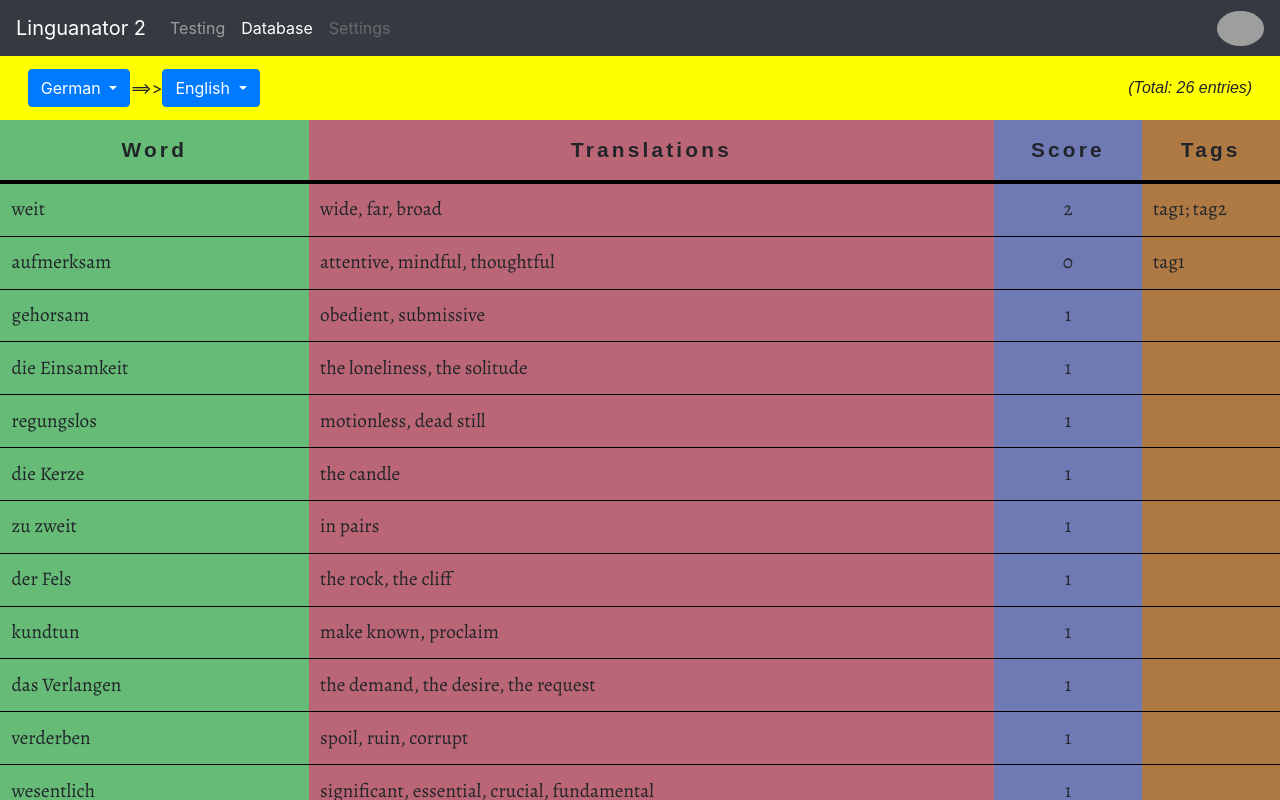
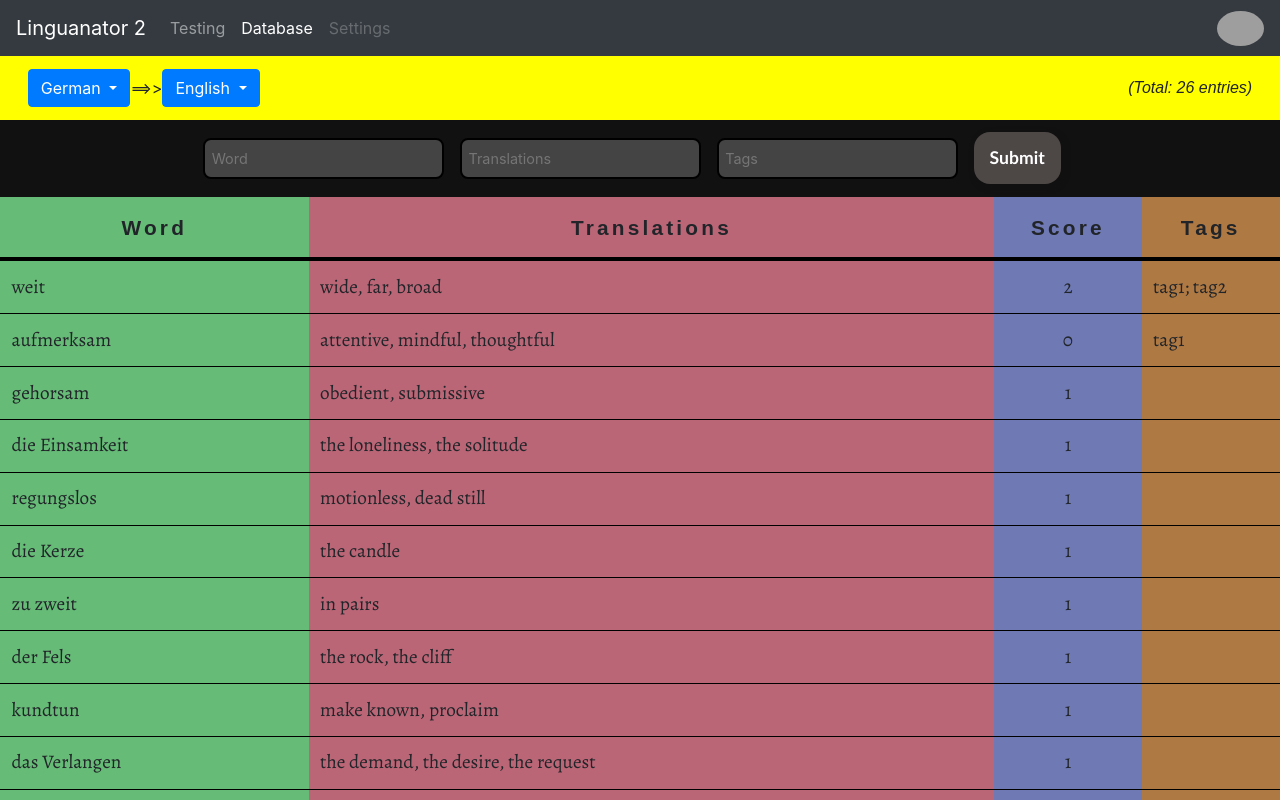
Before and after one commit to IgorBoyarshin/Linguanator2, an Angular app: page /database in a window 1280 px wide. Shown: the top 800 px of the page. Built offline with nearby package versions, Linux system fonts and the light colour scheme; grey boxes are pictures that could not be loaded; a web font is replaced by a local one.

Commit message:
Created basic design

```diff
--- a/src/app/app.module.ts
+++ b/src/app/app.module.ts
@@ -11,6 +11,7 @@ import { SettingsComponent } from './settings/settings.component';
 import { NavigationComponent } from './navigation/navigation.component';
 import { BrowserAnimationsModule } from '@angular/platform-browser/animations';
 import { FormsModule } from '@angular/forms';
+import { EditedWordEntryComponent } from './edited-word-entry/edited-word-entry.component';
 
 @NgModule({
     declarations: [
@@ -19,7 +20,8 @@ import { FormsModule } from '@angular/forms';
         DatabaseComponent,
         NotFoundComponent,
         SettingsComponent,
-        NavigationComponent
+        NavigationComponent,
+        EditedWordEntryComponent
     ],
     imports: [
         FormsModule,
--- a/src/app/database/database.component.html
+++ b/src/app/database/database.component.html
@@ -41,6 +41,10 @@
 </section>
 
 
+<app-edited-word-entry>
+</app-edited-word-entry>
+
+
 <table class="table table-borderless" id="words-table">
     <thead>
         <tr>
--- /dev/null
+++ b/src/app/edited-word-entry/edited-word-entry.component.css
@@ -0,0 +1,19 @@
+section.input-panel {
+    padding: 0.8rem;
+    background: #111;
+    align-items: center;
+    justify-content: center;
+}
+section.input-panel > * {
+    margin-right: 1rem;
+}
+section.input-panel > input {
+    border: 2px solid black;
+    border-radius: 0.5rem;
+    /* padding: 0.1rem 0.1rem 0.1rem 0.1rem; */
+    padding: 0.5rem 0.4rem 0.5rem 0.4rem;
+    font-size: 0.9rem;
+    outline: none;
+    background-color: #444;
+    color: #eee;
+}
--- /dev/null
+++ b/src/app/edited-word-entry/edited-word-entry.component.html
@@ -0,0 +1,6 @@
+<section class="horizontal input-panel" id="process-word-panel">
+    <input type="text" placeholder="Word"         [(ngModel)]="inputWord"/>
+    <input type="text" placeholder="Translations" [(ngModel)]="inputTranslations">
+    <input type="text" placeholder="Tags"         [(ngModel)]="inputTags">
+    <button class="button button-big dark" (click)="submit()">Submit</button>
+</section>
--- /dev/null
+++ b/src/app/edited-word-entry/edited-word-entry.component.ts
@@ -0,0 +1,11 @@
+import { Component, OnInit } from '@angular/core';
+
+@Component({
+  selector: 'app-edited-word-entry',
+  templateUrl: './edited-word-entry.component.html',
+  styleUrls: ['./edited-word-entry.component.css']
+})
+export class EditedWordEntryComponent implements OnInit {
+  constructor() {}
+  ngOnInit() {}
+}
--- a/src/styles.css
+++ b/src/styles.css
@@ -56,3 +56,10 @@
     transform: translate(0.1rem, 0.1rem);
     box-shadow: 0.15rem 0.15rem 0.6rem #111 inset;
 }
+
+.horizontal {
+    display: -webkit-flex;
+    display: flex;
+    -webkit-flex-direction: row;
+    flex-direction: row;
+}
```
